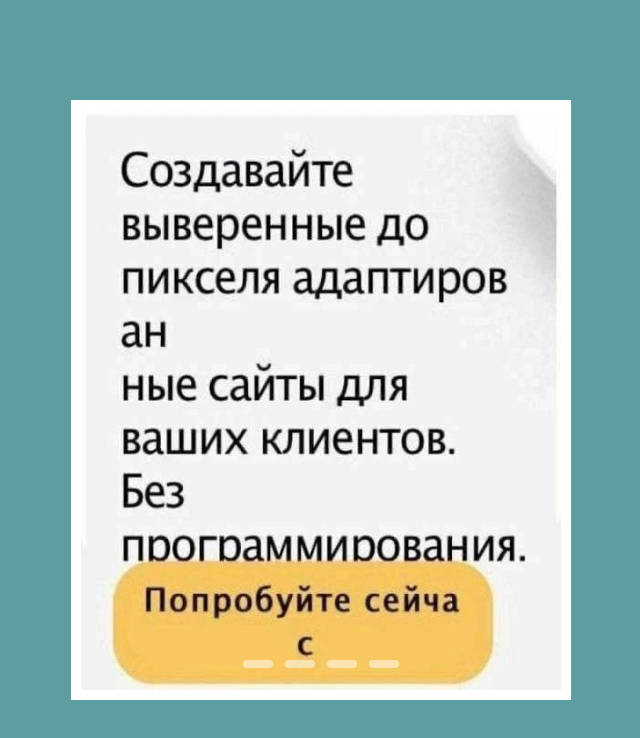
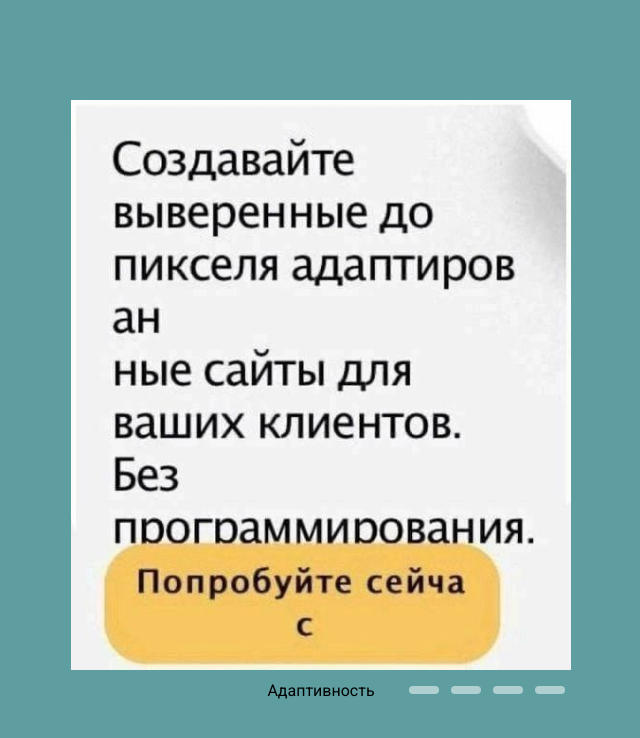
Before and after one commit to vladimirk33/cssMemSlider, a plain HTML site: page cssMemSlider/index.html in a window 1280 px wide. Shown: the whole page, without its empty margins (319-959 px from the left). Drawn offline with Linux system fonts and the light colour scheme.

Commit message:
feat: add text to slides (Sat, May 14, 2022 03:30:20 PM)

```diff
--- a/cssMemSlider/index.html
+++ b/cssMemSlider/index.html
@@ -1,5 +1,6 @@
 <!DOCTYPE html>
 <html>
+
 <head>
     <meta charset="utf-8">
     <meta http-equiv="X-UA-Compatible" content="IE=edge">
@@ -9,6 +10,7 @@
     <link rel="stylesheet" href="./reset.css">
     <link rel="stylesheet" href="./style.css">
 </head>
+
 <body>
     <div class="slider">
         <div class="slides">
@@ -17,10 +19,18 @@
             <input type="radio" name="r" id="r3">
             <input type="radio" name="r" id="r4">
 
-                <div class="slide s1"><img src="./img/1.jpg" alt=""></div>
-                <div class="slide"><img src="./img/2.jpg" alt=""></div>
-                <div class="slide"><img src="./img/3.jpg" alt=""></div>
-                <div class="slide"><img src="./img/4.jpg" alt=""></div>
+            <div class="slide s1"><img src="./img/1.jpg" alt="">
+                <p>Адаптивность</p>
+            </div>
+            <div class="slide"><img src="./img/2.jpg" alt="">
+                <p>Непонятный код</p>
+            </div>
+            <div class="slide"><img src="./img/3.jpg" alt="">
+                <p>Шаблон</p>
+            </div>
+            <div class="slide"><img src="./img/4.jpg" alt="">
+                <p>Деплой</p>
+            </div>
         </div>
         <div class="navigation">
             <label for="r1" class="bar"></label>
@@ -30,4 +40,5 @@
         </div>
     </div>
 </body>
+
 </html>
--- a/cssMemSlider/style.css
+++ b/cssMemSlider/style.css
@@ -1,3 +1,4 @@
+@import url('https://fonts.googleapis.com/css2?family=Roboto:wght@400;700&display=swap');
 * {
     box-sizing: border-box;
 }
@@ -10,7 +11,6 @@ body {
     width: 500px;
     height: 600px;
     overflow: hidden;
-    border: 10px solid #fff;
     position: absolute;
     top: 50%;
     left: 50%;
@@ -19,9 +19,8 @@ body {
 
 .navigation {
     position: absolute;
-    bottom: 16px;
-    left: 50%;
-    transform: translateX(-50%);
+    bottom: 0px;
+    right: 0;
     display: flex;
 }
 
@@ -59,21 +58,27 @@ input[name="r"] {
 
 .slide img {
     width: 100%;
-    height: 100%;
+    height: 95%;
+    margin-bottom: 10px;
 }
 
-#r1:checked ~ .s1 {
+.slide p {
+    font-family: 'Roboto', sans-serif;
+    text-align: center;
+}
+
+#r1:checked~.s1 {
     margin-left: 0;
 }
 
-#r2:checked ~ .s1 {
+#r2:checked~.s1 {
     margin-left: -25%;
 }
 
-#r3:checked ~ .s1 {
+#r3:checked~.s1 {
     margin-left: -50%;
 }
 
-#r4:checked ~ .s1 {
+#r4:checked~.s1 {
     margin-left: -75%;
 }
```
Lines whose indentation alone changed are shown as unchanged.
